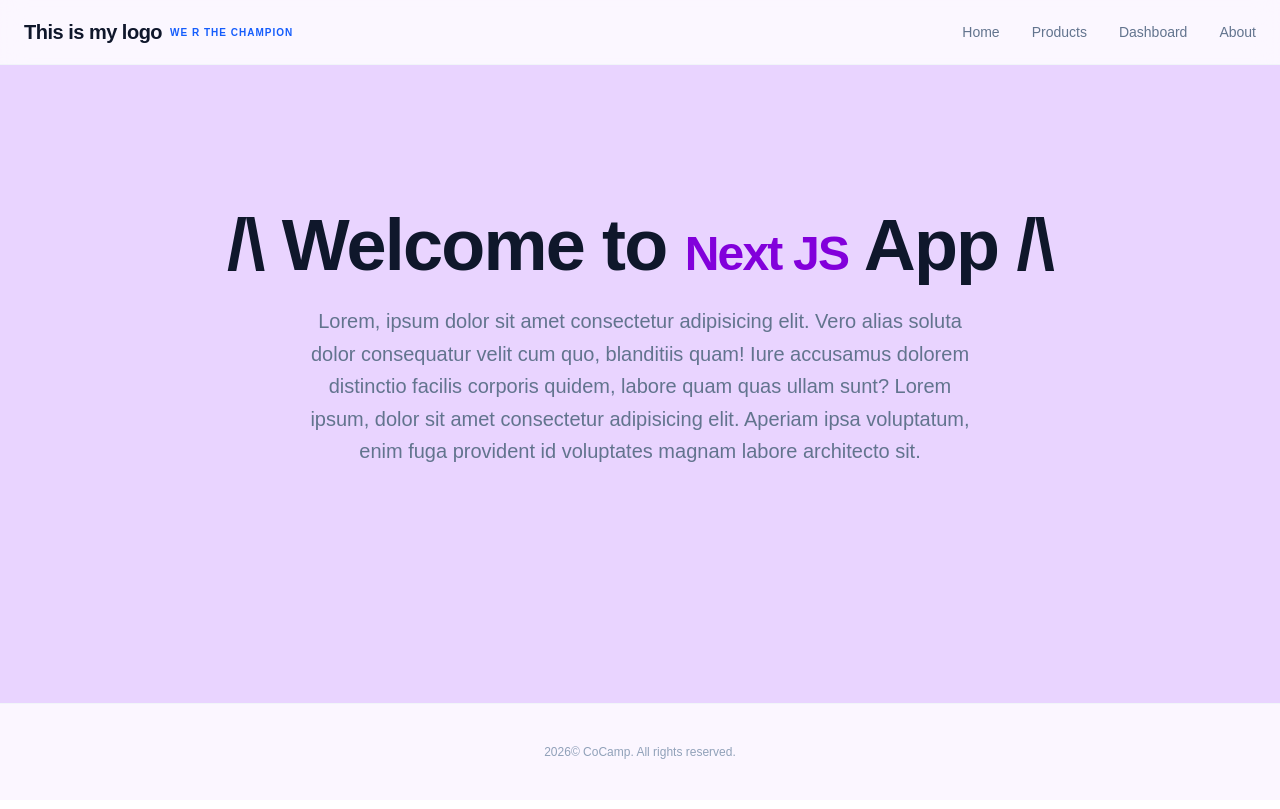
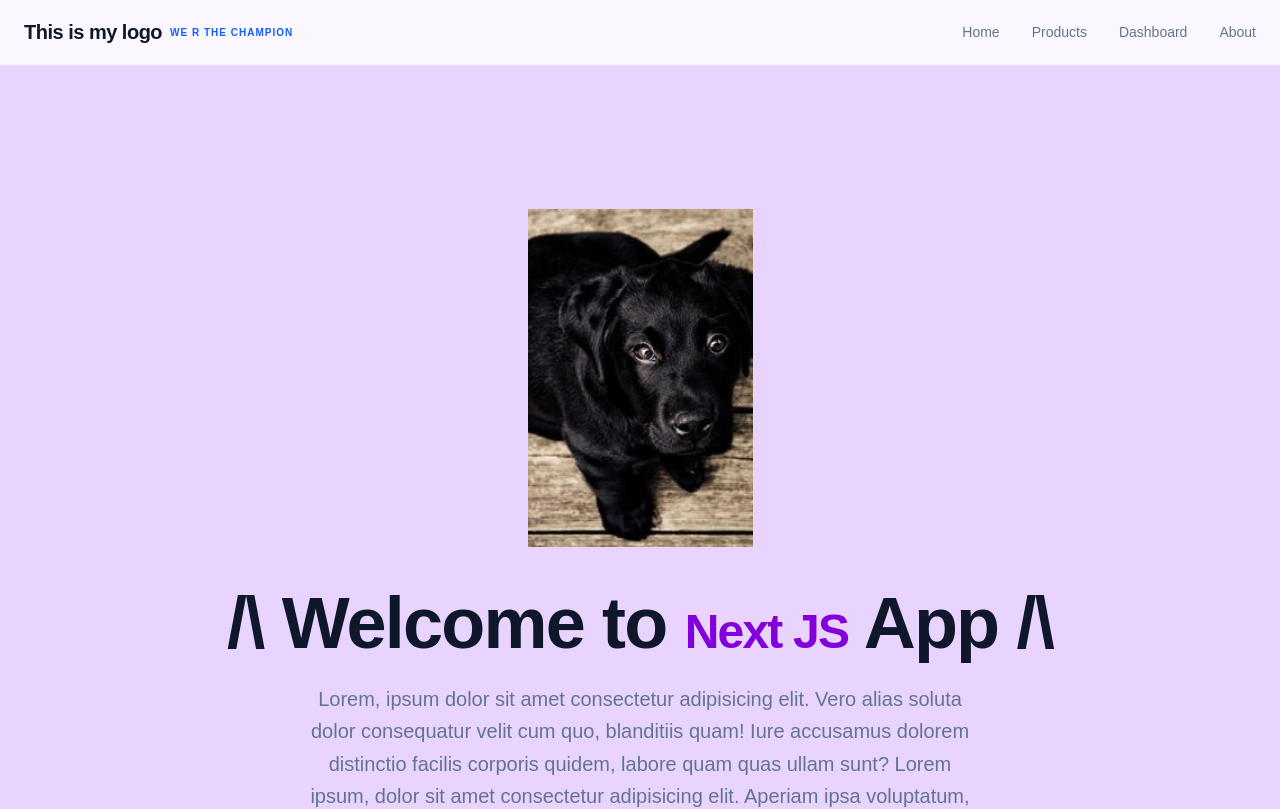
Before and after one commit to tingchannavong/nextjs-blog, a Next.js app: page / in a window 1280 px wide. Shown: the top 809 px of the page. Built offline with nearby package versions, Linux system fonts and the light colour scheme.

Commit message:
image next

```diff
--- a/app/page.tsx
+++ b/app/page.tsx
@@ -1,8 +1,10 @@
 import styles from "./page.module.css";
-
+import Image from "next/image";
 export default function HomePage() {
   return (
     <section className={styles.hero}>
+      <Image src="/images/dog.jpg" alt="The Black Dog" width={225} height={125}/>
+       {/* <img src="/images/dog.jpg" alt="dogpic" /> */}
       <div className={styles.heroContent}>
         <h1 className={styles.title}>/\ Welcome to <span className={styles.titleAccent}>Next JS</span> App /\</h1>
         <p className={styles.description}>Lorem, ipsum dolor sit amet consectetur adipisicing elit. Vero alias soluta dolor consequatur velit cum quo, blanditiis quam! Iure accusamus dolorem distinctio facilis corporis quidem, labore quam quas ullam sunt? Lorem ipsum, dolor sit amet consectetur adipisicing elit. Aperiam ipsa voluptatum, enim fuga provident id voluptates magnam labore architecto sit.</p>
```
Also changed, not shown: public/images/dog.jpg (added).
